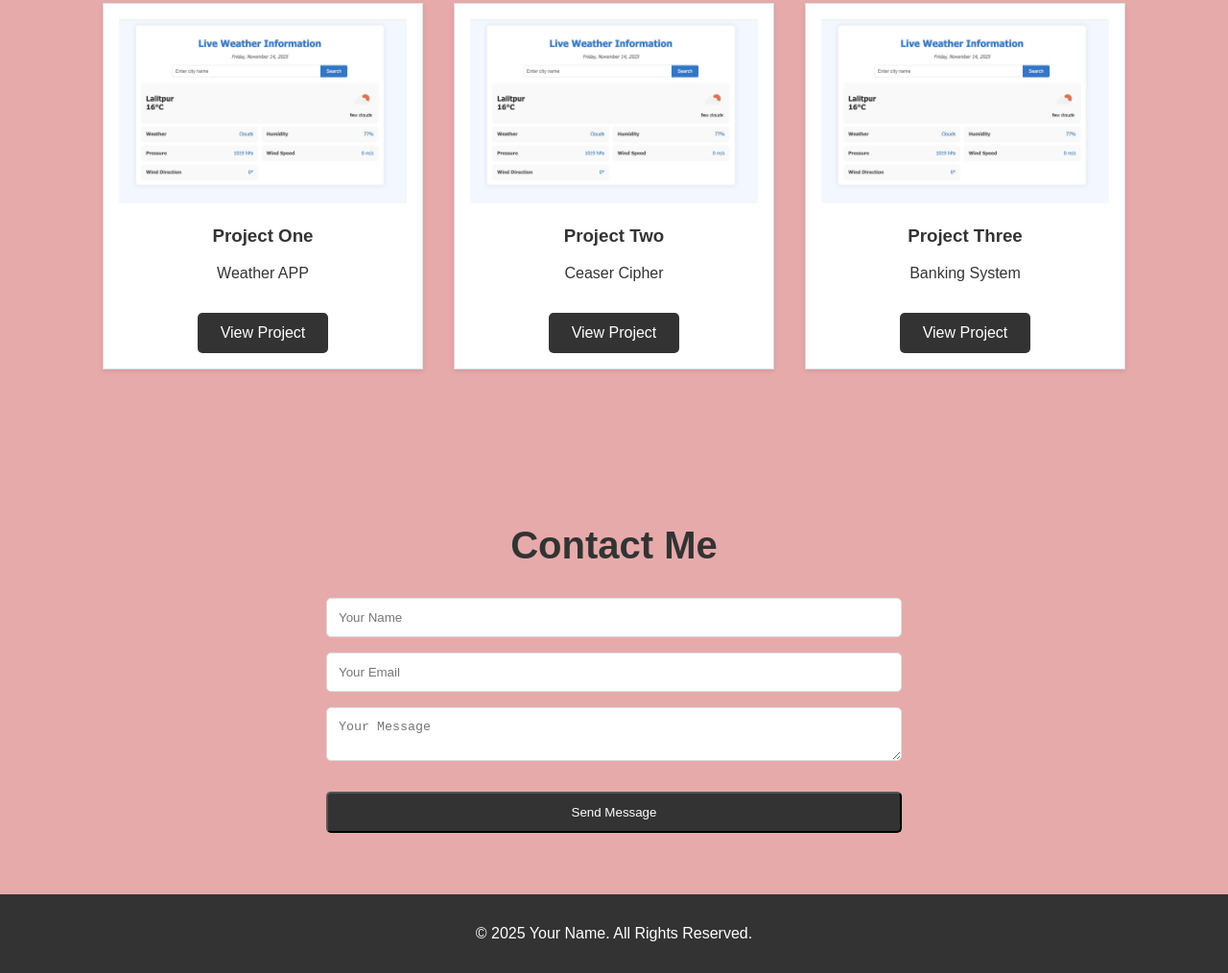
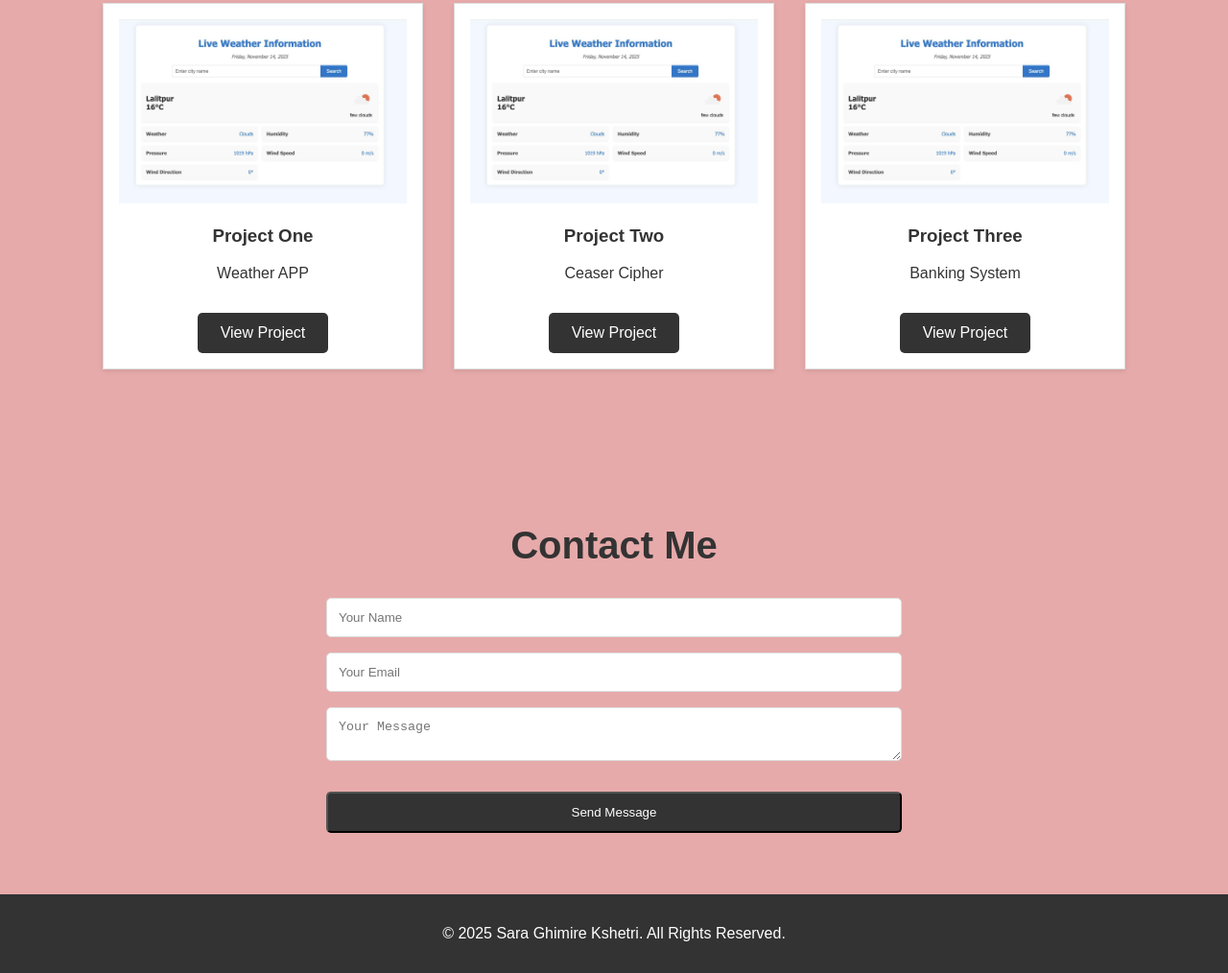
Before and after one commit to saraghimire/Week1_portfolio, a plain HTML site: page Week1_portfolio/index.html in a window 1280 px wide. Shown: the part 1630-2644 px from the top of the page at 96% size. Drawn offline with Linux system fonts and the light colour scheme.

Commit message:
Added Footer

```diff
--- a/Week1_portfolio/index.html
+++ b/Week1_portfolio/index.html
@@ -81,7 +81,7 @@
     </main>
 
     <footer>
-        <p>&copy; 2025 Your Name. All Rights Reserved.</p>
+        <p>&copy; 2025 Sara Ghimire Kshetri. All Rights Reserved.</p>
     </footer>
 </body>
 </html>
```
